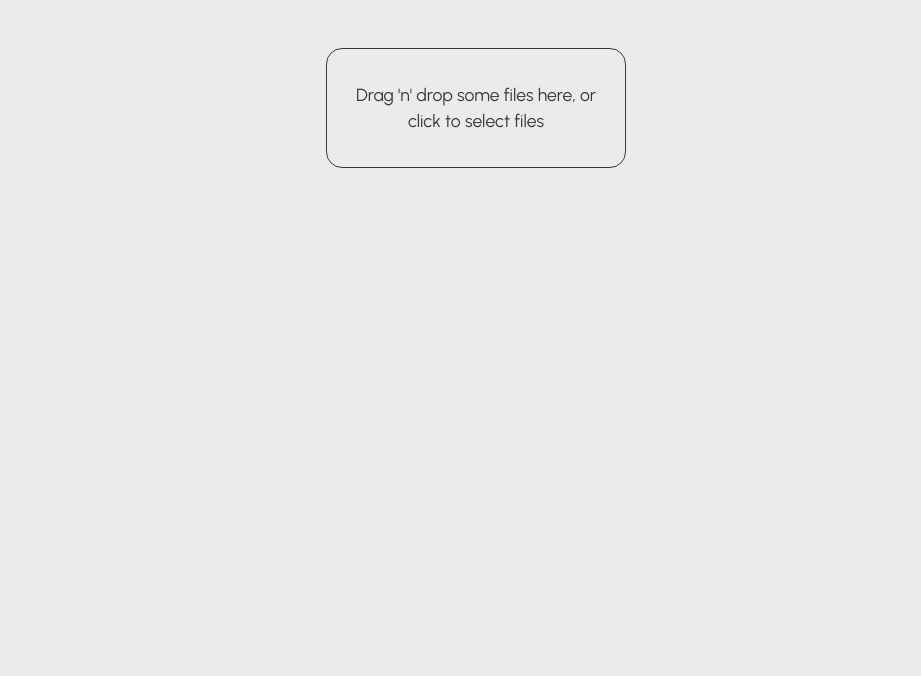
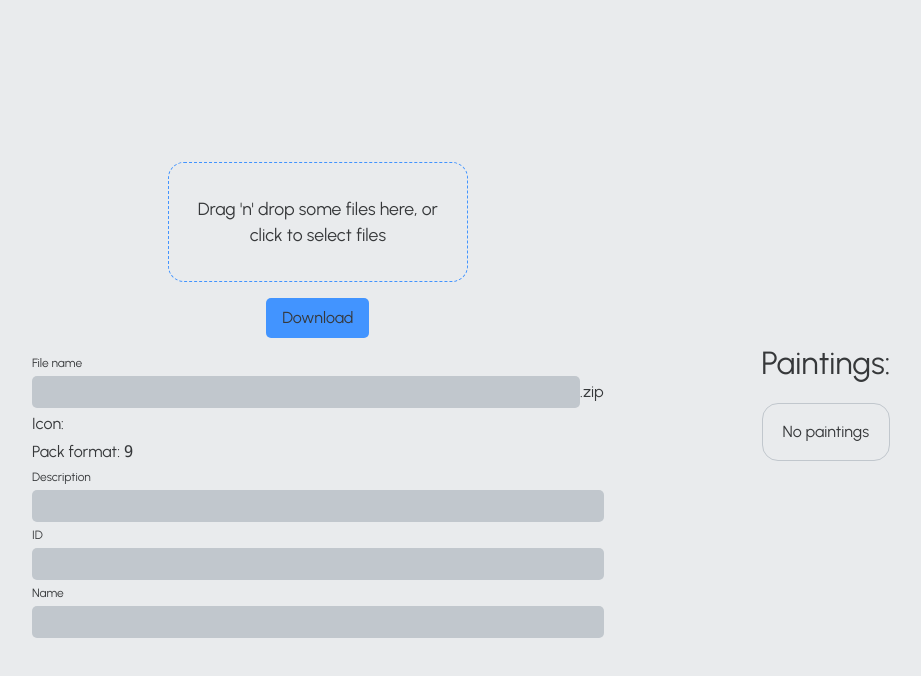
Before and after one commit to Roundaround/mc-painting-editor, a Next.js app: page / in a window 1280 px wide. Shown: the top 676 px of the page, without its empty margins (164-1085 px from the left). Built offline with nearby package versions, Linux system fonts and the light colour scheme.

Commit message:
Added TextInput component, did some styling

```diff
--- /dev/null
+++ b/src/components/TextInput/TextInput.module.scss
@@ -0,0 +1,22 @@
+.text-input {
+  position: relative;
+  display: flex;
+  flex-direction: column;
+  gap: var(--size-1);
+  min-width: 60ch;
+}
+
+.text-input__label {
+  font-size: var(--font-size-0);
+}
+
+.text-input__input-container {
+  display: flex;
+  flex-direction: row;
+  gap: var(--size-0);
+  align-items: center;
+}
+
+.text-input__input {
+  flex: 1;
+}
--- /dev/null
+++ b/src/components/TextInput/TextInput.tsx
@@ -0,0 +1,37 @@
+import styles from './TextInput.module.scss';
+
+interface TextInputProps {
+  id: string;
+  label: string;
+  prefix?: string;
+  suffix?: string;
+  value: string;
+  onChange: (event: React.ChangeEvent<HTMLInputElement>) => void;
+}
+
+export const TextInput = (props: TextInputProps) => {
+  const { id, label, prefix, suffix, value, onChange, ...rest } = props;
+
+  return (
+    <div className={styles['text-input']}>
+      <label htmlFor={id} className={styles['text-input__label']}>
+        {label}
+      </label>
+      <div className={styles['text-input__input-container']}>
+        {!prefix ? null : (
+          <div className={styles['text-input__prefix']}>{prefix}</div>
+        )}
+        <input
+          id={id}
+          className={styles['text-input__input']}
+          value={value}
+          onChange={onChange}
+          {...rest}
+        />
+        {!suffix ? null : (
+          <div className={styles['text-input__suffix']}>{suffix}</div>
+        )}
+      </div>
+    </div>
+  );
+};
--- /dev/null
+++ b/src/components/TextInput/index.ts
@@ -0,0 +1 @@
+export { TextInput } from './TextInput';
--- /dev/null
+++ b/src/pages/index.module.scss
@@ -0,0 +1,76 @@
+.page-wrapper {
+  display: grid;
+  height: 100%;
+  gap: 2rem;
+  grid-template-columns: repeat(2, 1fr);
+  padding: var(--size-8) var(--size-4);
+  width: min(1600px, 80%);
+  min-width: min(36em, 100%);
+  max-width: 100%;
+  margin-inline: auto;
+}
+
+.page-column {
+  display: flex;
+  flex-direction: column;
+  gap: 1rem;
+  align-items: center;
+  justify-content: center;
+  padding: var(--size-8);
+}
+
+.drop-target {
+  display: flex;
+  align-items: center;
+  justify-content: center;
+  text-align: center;
+  height: 120px;
+  width: 300px;
+  border: var(--border-size-1) dashed var(--accent);
+  border-radius: var(--radius-3);
+  cursor: pointer;
+  padding: var(--size-3) var(--size-4);
+}
+
+.download-button {
+  position: relative;
+  display: inline-block;
+  background-color: var(--accent);
+  padding: var(--size-2) var(--size-3);
+  border-radius: var(--radius-2);
+  cursor: pointer;
+  transition: all 0.05s var(--ease-in-out-2);
+  transition-property: box-shadow, transform;
+
+  &::before {
+    content: '';
+    position: absolute;
+    top: 0;
+    left: 0;
+    height: 100%;
+    width: 100%;
+    border-radius: var(--radius-2);
+    background: var(--smoke);
+    pointer-events: none;
+    opacity: 0;
+    transition: opacity 0.075s var(--ease-in-out-2);
+  }
+
+  &:hover {
+    box-shadow: var(--shadow-3);
+    transform: scale(1.05);
+
+    &::before {
+      opacity: 0.1;
+    }
+  }
+
+  &:active {
+    box-shadow: var(--shadow-2);
+    transform: scale(0.97);
+
+    &::before {
+      opacity: 0;
+    }
+  }
+}
--- a/src/pages/index.tsx
+++ b/src/pages/index.tsx
@@ -1,3 +1,4 @@
+import { TextInput } from 'components/TextInput';
 import { saveAs } from 'file-saver';
 import { useAtom } from 'jotai';
 import JSZip from 'jszip';
@@ -17,6 +18,7 @@ import {
   Paintings,
   paintingsAtom,
 } from 'utils/store';
+import styles from './index.module.scss';
 
 const blobToBase64 = (blob: Blob): Promise<string | undefined> => {
   const reader = new FileReader();
@@ -227,31 +229,9 @@ export default function Home() {
         <link rel="icon" href="/favicon.ico" />
       </Head>
 
-      <main
-        style={{
-          display: 'flex',
-          flexDirection: 'column',
-          gap: '1rem',
-          alignItems: 'center',
-          justifyContent: 'center',
-          padding: 'var(--size-8)',
-        }}
-      >
-        <div
-          {...getRootProps()}
-          style={{
-            height: '120px',
-            width: '300px',
-            display: 'flex',
-            alignItems: 'center',
-            justifyContent: 'center',
-            textAlign: 'center',
-            border: 'var(--border-size-1) solid var(--text-2)',
-            borderRadius: 'var(--radius-3)',
-            cursor: 'pointer',
-            padding: 'var(--size-3) var(--size-4)',
-          }}
-        >
+      <main className={styles['page-wrapper']}>
+        <div className={styles['page-column']}>
+          <div {...getRootProps()} className={styles['drop-target']}>
             <input {...getInputProps()} />
             {isDragActive ? (
               <p>Drop the files here ...</p>
@@ -260,9 +240,13 @@ export default function Home() {
             )}
           </div>
 
-        {!fileName ? null : (
-          <>
-            <input type="button" value="Download" onClick={download} />
+          <button
+            type="button"
+            onClick={download}
+            className={styles['download-button']}
+          >
+            Download
+          </button>
           <div
             style={{
               display: 'flex',
@@ -270,18 +254,13 @@ export default function Home() {
               gap: '0.25rem',
             }}
           >
-              <div>
-                <label htmlFor="file-name">File name:</label>
-                <div>
-                  <input
+            <TextInput
               id="file-name"
-                    type="text"
+              label="File name"
+              suffix=".zip"
               value={fileName}
               onChange={(e) => setFileName(e.target.value)}
             />
-                  <span>.zip</span>
-                </div>
-              </div>
             <div
               style={{
                 display: 'flex',
@@ -301,20 +280,31 @@ export default function Home() {
               />
             </div>
             <div>
-                Pack format:{' '}
-                <pre style={{ display: 'inline' }}>{packFormat}</pre>
+              Pack format: <pre style={{ display: 'inline' }}>{packFormat}</pre>
             </div>
-              <div>
-                Description:{' '}
-                <pre style={{ display: 'inline' }}>'{description}'</pre>
+            <TextInput
+              id="description"
+              label="Description"
+              value={description}
+              onChange={(e) => setDescription(e.target.value)}
+            />
+            <TextInput
+              id="id"
+              label="ID"
+              value={id}
+              onChange={(e) => setId(e.target.value)}
+            />
+            <TextInput
+              id="name"
+              label="Name"
+              value={name}
+              onChange={(e) => setName(e.target.value)}
+            />
           </div>
-              <div>
-                ID: <pre style={{ display: 'inline' }}>{id}</pre>
         </div>
-              <div>
-                Name: <pre style={{ display: 'inline' }}>'{name}'</pre>
-              </div>
-              <div>Paintings:</div>
+
+        <div className={styles['page-column']}>
+          <div style={{ fontSize: 'var(--font-size-5)' }}>Paintings:</div>
 
           <div
             style={{
@@ -322,9 +312,16 @@ export default function Home() {
               flexDirection: 'column',
               paddingInlineStart: '2rem',
               gap: '0.25rem',
+              border: 'var(--border-size-1) solid var(--surface-3)',
+              borderRadius: 'var(--radius-3)',
+              padding: 'var(--size-3) var(--size-4)',
             }}
           >
-                {Object.entries(paintings).map(([id, painting]) => (
+            {Object.keys(paintings).length === 0 ? (
+              <div>No paintings</div>
+            ) : null}
+            {Object.entries(paintings).map(([id, painting], index) => (
+              <>
                 <div
                   key={id}
                   style={{
@@ -369,11 +366,13 @@ export default function Home() {
                     />
                   </div>
                 </div>
+                {index === Object.entries(paintings).length - 1 ? null : (
+                  <hr style={{ height: 'var(--border-size-1)' }} />
+                )}
+              </>
             ))}
           </div>
         </div>
-          </>
-        )}
       </main>
     </>
   );
```
Lines whose indentation alone changed are shown as unchanged.
